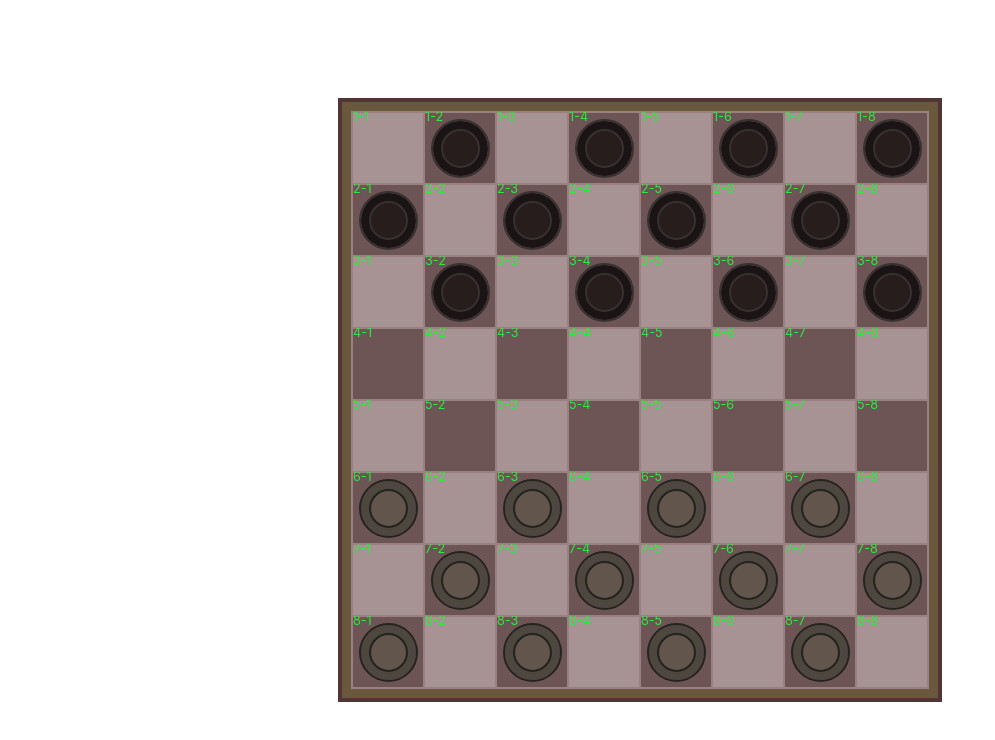
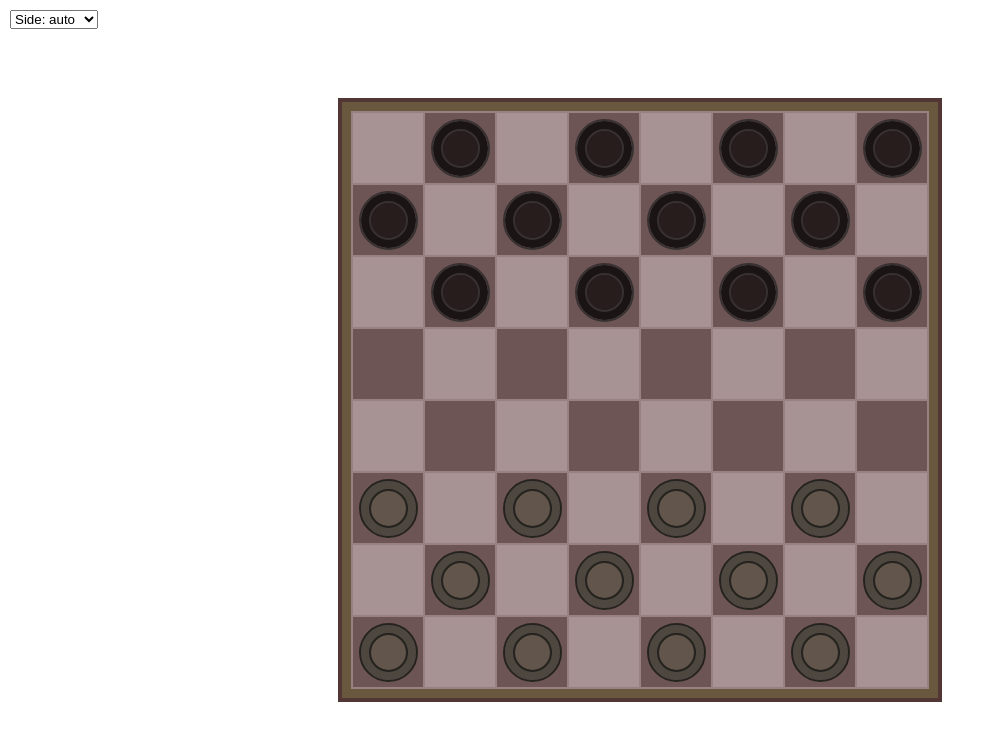
Before and after one commit to crydy/checkers-css, a React (Vite) app: page / in a window 1280 px wide. Shown: the top 740 px of the page, without its empty margins (0-995 px from the left). Built offline with nearby package versions, Linux system fonts and the light colour scheme.

Commit message:
Add side selection logic

```diff
--- a/src/App.css
+++ b/src/App.css
@@ -33,6 +33,18 @@
     --size-possible-move: calc(var(--size-cell) * 0.75);
 }
 
+.menu {
+    --indent: 10px;
+
+    position: absolute;
+    left: var(--indent);
+    top: var(--indent);
+
+    display: flex;
+    flex-direction: column;
+    gap: var(--indent);
+}
+
 .board {
     display: grid;
     grid-template-columns: repeat(8, 1fr);
@@ -43,7 +55,7 @@
 
 .board-inverse,
 .cell-inverse {
-    /* transform: rotate(180deg); */
+    transform: rotate(180deg);
 }
 
 .row {
--- a/src/App.jsx
+++ b/src/App.jsx
@@ -6,14 +6,30 @@ let activeCheckerID = null;
 const possibleAttacks = [];
 
 export default function App() {
+    const [boardSide, setBoardSide] = useState("auto");
+
+    function handleBoardSide(value) {
+        setBoardSide(value);
+    }
+
     return (
         <div>
-            <Board />
+            <Board boardSide={boardSide} />
+            <div className="menu">
+                <select
+                    value={boardSide}
+                    onChange={(event) => handleBoardSide(event.target.value)}
+                >
+                    <option value="auto">Side: auto</option>
+                    <option value="white">Side: white</option>
+                    <option value="black">Side: black</option>
+                </select>
+            </div>
         </div>
     );
 }
 
-function Board() {
+function Board({ boardSide }) {
     const [cellsData, setCellsData] = useState(createInitialData());
 
     function createInitialData() {
@@ -133,8 +149,8 @@ function Board() {
             }
 
             setActiveChecker(clickedCellData);
-            markAttacableCells(attackableCells);
-            markMovableCells(cellsToMove);
+            setAttacableCells(attackableCells);
+            setMovableCells(cellsToMove);
 
             // move
         } else if (clickedCellData.isFieldToMove) {
@@ -161,7 +177,7 @@ function Board() {
                 (!isNextWhite && clickedCellData.row === 8);
 
             if (isLastRow && !activeCheckerData.isKing)
-                createKing(clickedCellData);
+                setKing(clickedCellData);
 
             isNextWhite = !isNextWhite;
 
@@ -234,6 +250,20 @@ function Board() {
             return getData(cellBehindID);
         }
 
+        function isPlayerChecker(cellData) {
+            return (
+                (isNextWhite && cellData?.checker === "white") ||
+                (!isNextWhite && cellData?.checker === "black")
+            );
+        }
+
+        function isEnemyChecker(cellData) {
+            return (
+                (isNextWhite && cellData?.checker === "black") ||
+                (!isNextWhite && cellData?.checker === "white")
+            );
+        }
+
         function isEmptyField(cellData) {
             return !cellData?.checker;
         }
@@ -248,7 +278,7 @@ function Board() {
             });
         }
 
-        function createKing(targetCellData) {
+        function setKing(targetCellData) {
             setCellsData((prevState) => {
                 return prevState.map((cellData) => {
                     return cellData.id === targetCellData.id
@@ -258,7 +288,7 @@ function Board() {
             });
         }
 
-        function markMovableCells(cellsToMoveData) {
+        function setMovableCells(cellsToMoveData) {
             setCellsData((prevState) => {
                 return prevState.map((cellData) => {
                     return cellsToMoveData?.find((cellToMoveData) => {
@@ -270,7 +300,7 @@ function Board() {
             });
         }
 
-        function markAttacableCells(cellsToAttackData) {
+        function setAttacableCells(cellsToAttackData) {
             setCellsData((prevState) => {
                 return prevState.map((cellData) => {
                     return cellsToAttackData.find((cellToMoveData) => {
@@ -282,7 +312,7 @@ function Board() {
             });
         }
 
-        function removeAllMarks() {
+        function clearBeforeMoveStates() {
             setCellsData((prevState) => {
                 return prevState.map((cellData) => {
                     return {
@@ -331,13 +361,30 @@ function Board() {
 
         function clearStartMoveState() {
             activeCheckerID = null;
-            removeAllMarks();
+            clearBeforeMoveStates();
             possibleAttacks.length = 0;
         }
     }
 
+    let rotateState;
+
+    switch (boardSide) {
+        case "auto":
+            rotateState =
+                isNextWhite && boardSide === "auto" ? "" : "board-inverse";
+            break;
+
+        case "white":
+            rotateState = "";
+            break;
+
+        case "black":
+            rotateState = "board-inverse";
+            break;
+    }
+
     return (
-        <div className={`board ${isNextWhite ? "" : "board-inverse"}`}>
+        <div className={`board ${rotateState}`}>
             {cellsData.map((cellData) => {
                 return (
                     <Cell
@@ -352,8 +399,10 @@ function Board() {
 }
 
 function Cell({ cellData, onUpdateCellData }) {
-    const isMovalbe =
-        cellData.checker && isPlayerChecker(cellData) && !cellData.isActive;
+    const isPlayerChecker =
+        (isNextWhite && cellData?.checker === "white") ||
+        (!isNextWhite && cellData?.checker === "black");
+    const isMovalbe = cellData.checker && isPlayerChecker && !cellData.isActive;
 
     return (
         <div
@@ -361,32 +410,15 @@ function Cell({ cellData, onUpdateCellData }) {
                 ${cellData.bg}
                 ${cellData.checker ? `checker ${cellData.checker}` : ""}
                 ${isMovalbe && "movable"}
-                ${cellData.checker && isPlayerChecker(cellData) && "pointer"}
+                ${cellData.checker && isPlayerChecker && "pointer"}
                 ${cellData.isFieldToMove ? "possible-move" : ""}
                 ${cellData.isActive ? "active" : ""}
                 ${cellData.isKing ? "king" : ""}
                 ${cellData.isUnderAttack ? "attack" : ""}
-                ${isNextWhite ? "" : "cell-inverse"}
             `}
             onClick={() => onUpdateCellData(cellData)}
         >
-            {cellData.id}
+            {/* {cellData.id} */}
         </div>
     );
 }
-
-//---------------- Common functions ------------------
-
-function isPlayerChecker(cellData) {
-    return (
-        (isNextWhite && cellData?.checker === "white") ||
-        (!isNextWhite && cellData?.checker === "black")
-    );
-}
-
-function isEnemyChecker(cellData) {
-    return (
-        (isNextWhite && cellData?.checker === "black") ||
-        (!isNextWhite && cellData?.checker === "white")
-    );
-}
```
